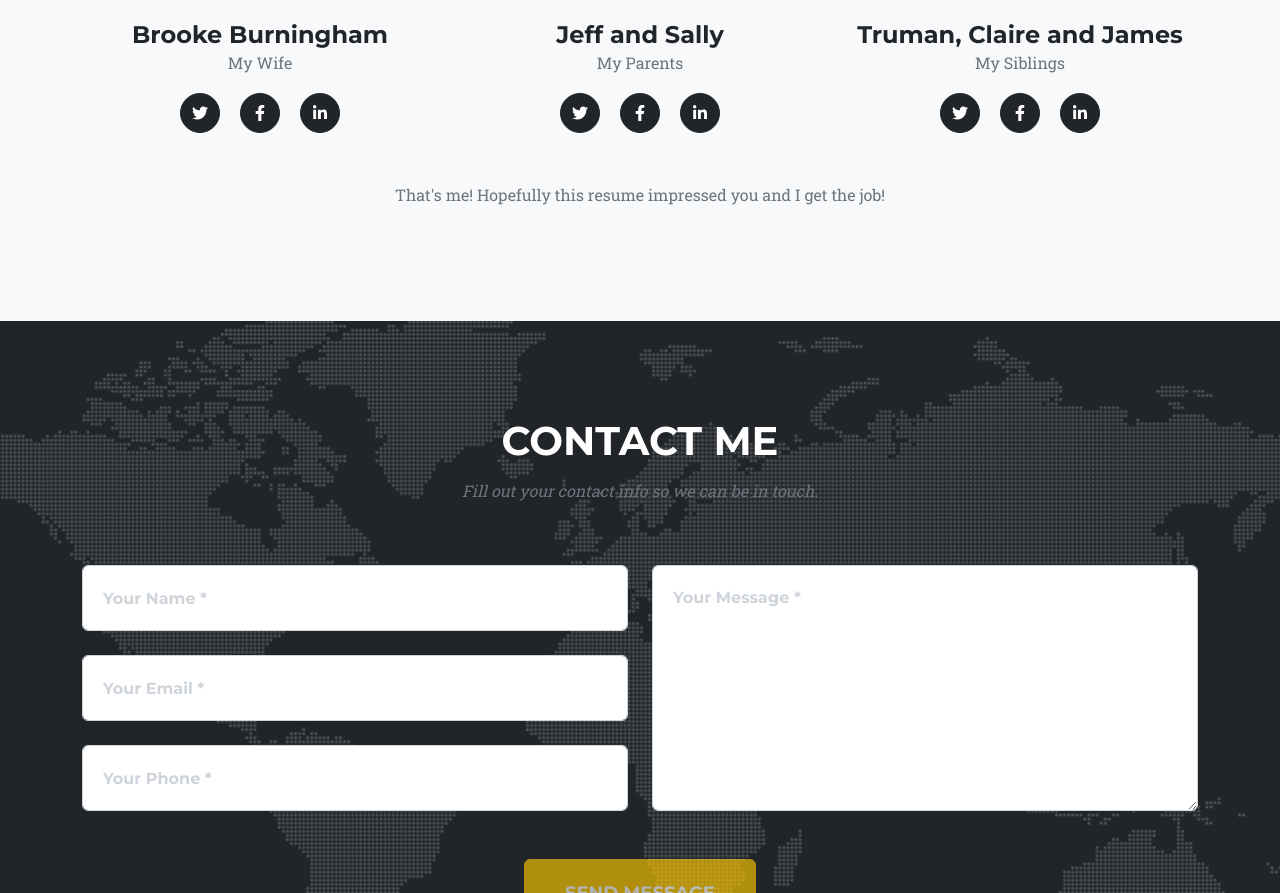
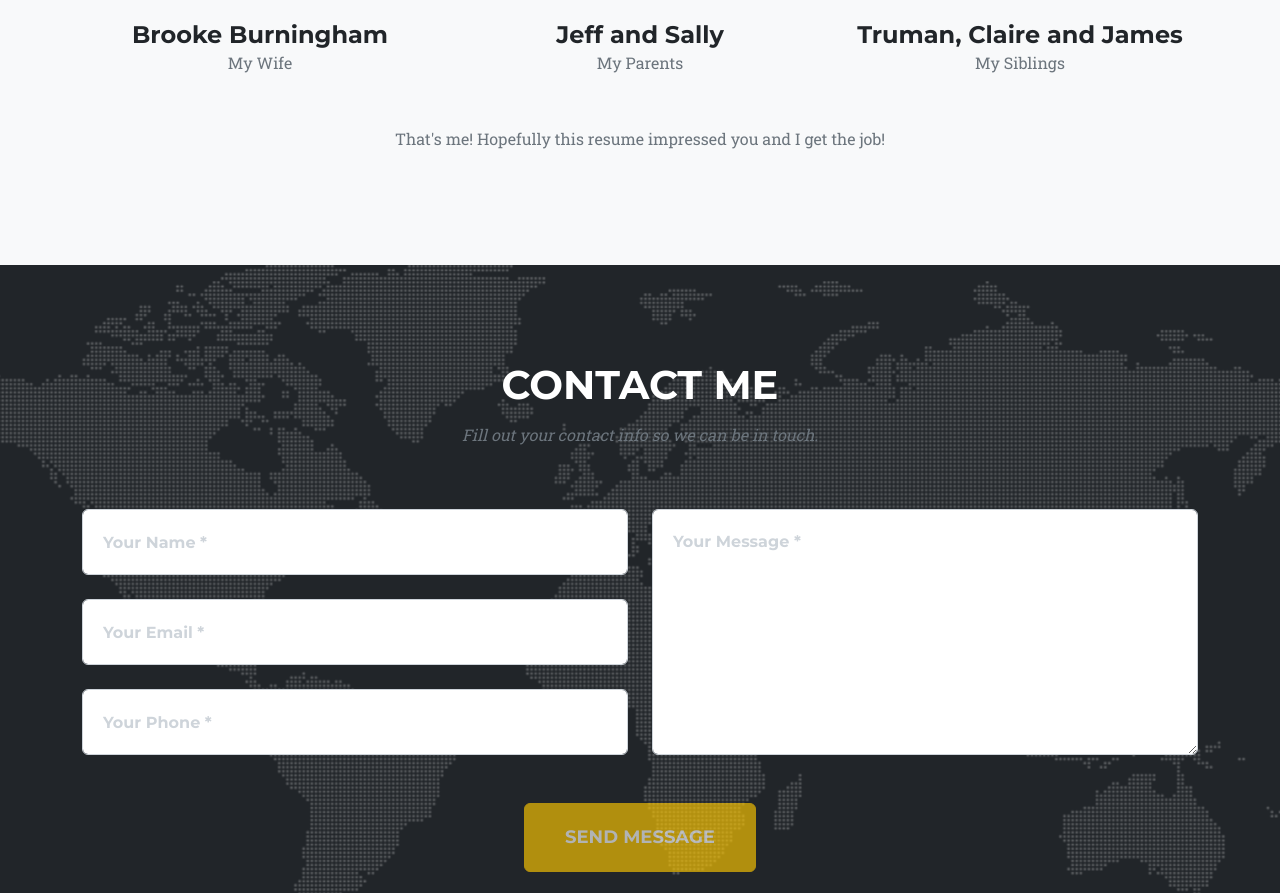
Before and after one commit to dallinburnedu/myisfinalproject, a plain HTML site: page index.html in a window 1280 px wide. Shown: the part 4690-5583 px from the top of the page. Drawn offline with nearby package versions, Linux system fonts and the light colour scheme.

Commit message:
Add files via upload

```diff
--- a/index.html
+++ b/index.html
@@ -256,9 +256,6 @@
                             <img class="mx-auto rounded-circle" src="assets/img/team/1.jpg" alt="..." />
                             <h4>Brooke Burningham</h4>
                             <p class="text-muted">My Wife</p>
-                            <a class="btn btn-dark btn-social mx-2" href="#!" aria-label="Parveen Anand Twitter Profile"><i class="fab fa-twitter"></i></a>
-                            <a class="btn btn-dark btn-social mx-2" href="#!" aria-label="Parveen Anand Facebook Profile"><i class="fab fa-facebook-f"></i></a>
-                            <a class="btn btn-dark btn-social mx-2" href="#!" aria-label="Parveen Anand LinkedIn Profile"><i class="fab fa-linkedin-in"></i></a>
                         </div>
                     </div>
                     <div class="col-lg-4">
@@ -266,9 +263,6 @@
                             <img class="mx-auto rounded-circle" src="assets/img/team/2.jpg" alt="..." />
                             <h4>Jeff and Sally</h4>
                             <p class="text-muted">My Parents</p>
-                            <a class="btn btn-dark btn-social mx-2" href="#!" aria-label="Diana Petersen Twitter Profile"><i class="fab fa-twitter"></i></a>
-                            <a class="btn btn-dark btn-social mx-2" href="#!" aria-label="Diana Petersen Facebook Profile"><i class="fab fa-facebook-f"></i></a>
-                            <a class="btn btn-dark btn-social mx-2" href="#!" aria-label="Diana Petersen LinkedIn Profile"><i class="fab fa-linkedin-in"></i></a>
                         </div>
                     </div>
                     <div class="col-lg-4">
@@ -276,9 +270,6 @@
                             <img class="mx-auto rounded-circle" src="assets/img/team/3.jpg" alt="..." />
                             <h4>Truman, Claire and James</h4>
                             <p class="text-muted">My Siblings</p>
-                            <a class="btn btn-dark btn-social mx-2" href="#!" aria-label="Larry Parker Twitter Profile"><i class="fab fa-twitter"></i></a>
-                            <a class="btn btn-dark btn-social mx-2" href="#!" aria-label="Larry Parker Facebook Profile"><i class="fab fa-facebook-f"></i></a>
-                            <a class="btn btn-dark btn-social mx-2" href="#!" aria-label="Larry Parker LinkedIn Profile"><i class="fab fa-linkedin-in"></i></a>
                         </div>
                     </div>
                 </div>
```
